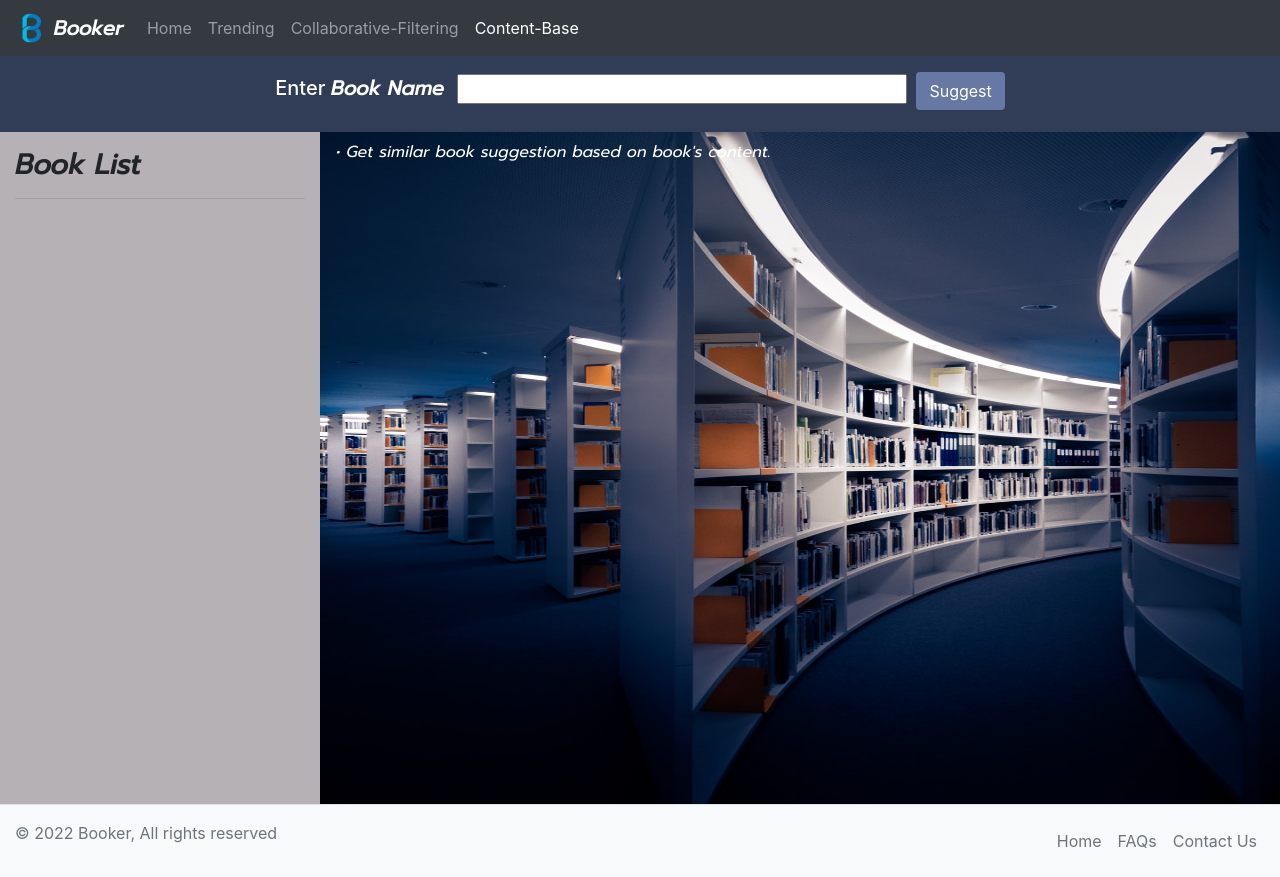
After one commit to omm-prakash/Book-Recommender-System, a Flask app: page /content_base in a window 1280 px wide. The commit adds this page. Run offline with Flask 2, Linux system fonts and the light colour scheme; parts of the project's set-up code (start-up, migrations or seed data) failed here and were passed over; some libraries are stand-ins or nearby versions.

Commit message:
Done with collaberative and content based recommendation system

```diff
--- a/application/config.py
+++ b/application/config.py
@@ -5,4 +5,4 @@ class Config():
     DEBUG = True
 
 class LocalDevelopmentConfig(Config):
-    DEBUG = True
+    DEBUG = False
--- a/application/controllers.py
+++ b/application/controllers.py
@@ -5,11 +5,13 @@ from flask import current_app as app
 import pickle
 import numpy as np
 
+##############################################################################################
+
 popular_df = pickle.load(open('pickle/popular.pkl','rb'))
 pt = pickle.load(open('pickle/pt.pkl','rb'))
 books = pickle.load(open('pickle/books.pkl','rb'))
 similarity_data = pickle.load(open('pickle/similarity_data.pkl','rb'))
-
+###########################################################################
 
 def book_details(name):
     book_data = books.drop('ISBN',axis=1).drop_duplicates('Book-Title')
@@ -17,7 +19,7 @@ def book_details(name):
     return book_data.values.tolist()[0]
     # Book-Title, Book-Author, Year-Of-Publication, Publisher, Image-URL-L
 
-def recommend_book(name):
+def collaborative_filtering_book(name):
     try:
         books=similarity_data[name]
         similar_items=sorted(enumerate(books), key=lambda x:x[1], reverse=True)[1:9]
@@ -59,37 +61,106 @@ def trending():
                             publication=publication
                         )
 
-@app.route("/recommend", methods=["GET","POST"])
-def recommend():
+book_title=popular_df['Book-Title'].head(1000).values.tolist()
+# book_title.sort()
+@app.route("/collaborative_filtering", methods=["GET","POST"])
+def collaborative_filtering():
+    # print(len(book_title))
     if request.method == 'POST':
         title = request.form['title']
-        if recommend_book(title):
-            books=recommend_book(title)
-            return render_template('recommend.html',
+        if collaborative_filtering_book(title):
+            books=collaborative_filtering_book(title)
+            return render_template('collaborative_filtering.html',
                                     books=books,
-                                    title=title
+                                    title=title,
+                                    book_title=book_title
                                     )
         else:
-            return render_template('recommend.html',
+            return render_template('collaborative_filtering.html',
                                     title=title,
                                     show=True,
                                     alert_color='alert-danger',
                                     alert_condition='Not Found',
-                                    alert_message='Please enter a valid book name.')
-    return render_template('recommend.html')
+                                    alert_message='Please enter a valid book name.',
+                                    book_title=book_title)
+    return render_template('collaborative_filtering.html',book_title=book_title)
 
-@app.route("/find_book/<string:title>")
+@app.route("/find_collaborative_filtering/<string:title>")
 def find_book(title):
-    if recommend_book(title):
-        books=recommend_book(title)
-        return render_template('recommend.html',
+    if collaborative_filtering_book(title):
+        books=collaborative_filtering_book(title)
+        return render_template('collaborative_filtering.html',
                                 books=books,
-                                title=title
+                                title=title,
+                                book_title=book_title
                                 )
     else:
-        return render_template('recommend.html',
+        return render_template('collaborative_filtering.html',
                                 title=title,
                                 show=True,
                                 alert_color='alert-danger',
                                 alert_condition='Not Found',
-                                alert_message='Please enter a valid book name.')
+                                alert_message='Please enter a valid book name.',
+                                book_title=book_title)
+
+##################################################################################################
+
+new = pickle.load(open('pickle/new.pkl','rb'))
+new_dataset = pickle.load(open('pickle/new_dataset.pkl','rb'))
+similar = pickle.load(open('pickle/similar.pkl','rb'))
+##############################################################
+
+def suggest(book):
+    try:
+        index=new[new.title==book].index[0]
+        recommend=similar[index]
+        books=sorted(enumerate(recommend),key=lambda x: x[1],reverse=True)[1:9]
+        book_details=[]
+        for bk in books:
+            bk_index=bk[0]
+            book_details.append(new_dataset[['authors','image-url','title','url','description']].values.tolist()[bk_index])
+        return book_details
+    except:
+        return False
+
+books_titles=new.title.values.tolist()
+books_titles.sort()
+@app.route("/content_base", methods=["GET","POST"])
+def content_base():
+    if request.method == 'POST':
+        title = request.form['title']
+        if suggest(title):
+            books=suggest(title)
+            return render_template('content_base.html',
+                                    books=books,
+                                    title=title,
+                                    books_titles=books_titles
+                                    )
+        else:
+            return render_template('content_base.html',
+                                    title=title,
+                                    show=True,
+                                    alert_color='alert-danger',
+                                    alert_condition='Not Found',
+                                    alert_message='Please enter a valid book name.',
+                                    books_titles=books_titles)
+    return render_template('content_base.html',books_titles=books_titles)
+
+@app.route("/find_content_base/<string:title>")
+def find_content_base(title):
+    # print(title)
+    if suggest(title):
+        books=suggest(title)
+        return render_template('content_base.html',
+                                books=books,
+                                title=title,
+                                books_titles=books_titles
+                                )
+    else:
+        return render_template('content_base.html',
+                                title=title,
+                                show=True,
+                                alert_color='alert-danger',
+                                alert_condition='Not Found',
+                                alert_message='Please enter a valid book name.',
+                                books_titles=books_titles)
--- a/requirements.txt
+++ b/requirements.txt
@@ -1,4 +1,3 @@
 Flask==2.0.1
 pandas
 numpy
-gunicorn
--- /dev/null
+++ b/static/style.css
@@ -0,0 +1,10 @@
+.top-left {
+    position: absolute;
+    top: 8px;
+    left: 16px;
+  }
+.img-container {
+    position: relative;
+    text-align: center;
+    color: white;
+  }
--- a/templates/base.html
+++ b/templates/base.html
@@ -39,8 +39,11 @@
                     <li class="nav-item {% block trendingA %}{% endblock trendingA %}">
                         <a class="nav-link" href="/trending">Trending{% block trending %}{% endblock trending %}</a>
                     </li>
-                    <li class="nav-item {% block recommendA %}{% endblock recommendA %}">
-                        <a class="nav-link" href="/recommend">Recommend{% block contact %}{% endblock contact %}</a>
+                    <li class="nav-item {% block collaborative_filteringA %}{% endblock collaborative_filteringA %}">
+                        <a class="nav-link" href="/collaborative_filtering">Collaborative-Filtering{% block collaborative_filtering %}{% endblock collaborative_filtering %}</a>
+                    </li>
+                    <li class="nav-item {% block content_baseA %}{% endblock content_baseA %}">
+                        <a class="nav-link" href="/content_base">Content-Base{% block content_base %}{% endblock content_base %}</a>
                     </li>
                 </ul>
             </div>
--- /dev/null
+++ b/templates/content_base.html
@@ -0,0 +1,77 @@
+{% extends 'base.html' %}
+
+{% block title %}content_base{% endblock title %}
+
+{% block content_baseA %}active{% endblock content_baseA %}
+{% block content_base %}<span class="sr-only">(current)</span>{% endblock content_base %}
+
+{% block main %}
+
+<div class=" py-2" style="background-color: #313C57;">
+    <div class="d-flex my-2 my-lg-0 justify-content-center align-items-center">
+        <form action="/content_base" method="post" class="my-2">
+            <label for="book-title " class="text-white">
+                <h5>Enter <strong style="font-family: 'Prompt', sans-serif;">Book Name</strong></h5>
+            </label>&nbsp;&nbsp;
+            <input type="text" id="book-title" class="my-2 my-sm-0 input-lg" value="{{title}}" name="title"
+                required style="width:450px">&nbsp;
+            <button class="btn  my-2 my-sm-0 text-white" type="submit"
+                style="background-color: #6778a4;color:#40558d">Suggest</button>
+        </form>
+    </div>
+</div>
+{% include 'alert.html' %}
+
+<div class="container-fluid" style="background-color: #B6B1B5;">
+    <div class="row">
+        <div class="col-lg-3 col-md-3 col-sm-0" style="overflow-y: scroll; height:84vh;">
+            <div class="my-3">
+                <h3 style="font-family: 'sans-serif','Prompt' ;"><strong>Book List</strong></h3>
+                <hr>
+            </div>
+            <div class="list-group">
+                {% for tle in books_titles %}
+                <a href="/find_content_base/{{tle}}"
+                    class="list-group-item list-group-item-action list-group-item-secondary">{{tle}}</a>
+                {% endfor %}
+            </div>
+        </div>
+        <div class="col-lg-9 col-md-9 col-sm-12 px-0">
+            {% if books | length > 0 %}
+            <div class="container-fluid border rounded p-3" style="background-color: #081023;">
+                <div class="row ">
+                    {% for book in books %}
+                    <!-- 'authors','image-url','title','url','description' -->
+                    <div class="col-lg-3 col-md-4 col-sm-6" style="">
+                        <div class="card p-0 border-0" style="background-color: #081023;">
+                            <div class="card-body" style="padding: 0px;">
+                                <a href="/find_content_base/{{book[2]}}"><img class="card-img-top"
+                                        src="{{book[1]}}"></a>
+                                <div class="p-2">
+                                    <h4 class="mb-0 text-white" style="font-family:'sans-serif','Prompt';">
+                                        <strong>{{book[2]}}</strong>
+                                    </h4>
+                                    <p class="text-success">-{% for author in book[0] %}{{author}} {%
+                                        endfor %} &nbsp;<a href="https://bookdepository.com{{book[3]}}"><i
+                                                class="bi bi-box-arrow-up-right"></i></a></p>
+                                    <hr>
+                                    <p class="text-muted">{{ book[4] }}</p>
+                                </div>
+                            </div>
+                        </div>
+                    </div>
+                    {% endfor %}
+                </div>
+            </div>
+            {% else %}
+            <div class="img-container">
+                <img src="../static/images/bg8.jpeg" alt="" class="w-100" style="height: 84vh;">
+                <div class="top-left">
+                <p style="font-family: 'Prompt', sans-serif; color:white;">&bullet; Get similar book suggestion based on book's content.</p></div>
+            </div>
+            {% endif %}
+        </div>
+    </div>
+</div>
+
+{% endblock main %}
--- a/templates/trending.html
+++ b/templates/trending.html
@@ -21,7 +21,7 @@
         <div class="col-lg-2 col-md-3 col-sm-6" style="">
             <div class="card p-0 border-0" style="background-color: #fcffc6;">
                 <div class="card-body" style="padding: 0px;">
-                    <a href="/find_book/{{title[i]}}"><img class="card-img-top" src="{{ image[i] }}"
+                    <a href="/find_collaborative_filtering/{{title[i]}}"><img class="card-img-top" src="{{ image[i] }}"
                             alt="../static/images/alt.png"></a>
                     <div class="p-2">
                         <h4 class="mb-0 text-dark" style="font-family:'sans-serif','Prompt';">
```
Also changed, not shown: templates/collaborative_filtering.html (added, +80 -0 lines), templates/recommend.html (deleted, +0 -54 lines), db_directory/popular_df.csv (added), 7 other files.
